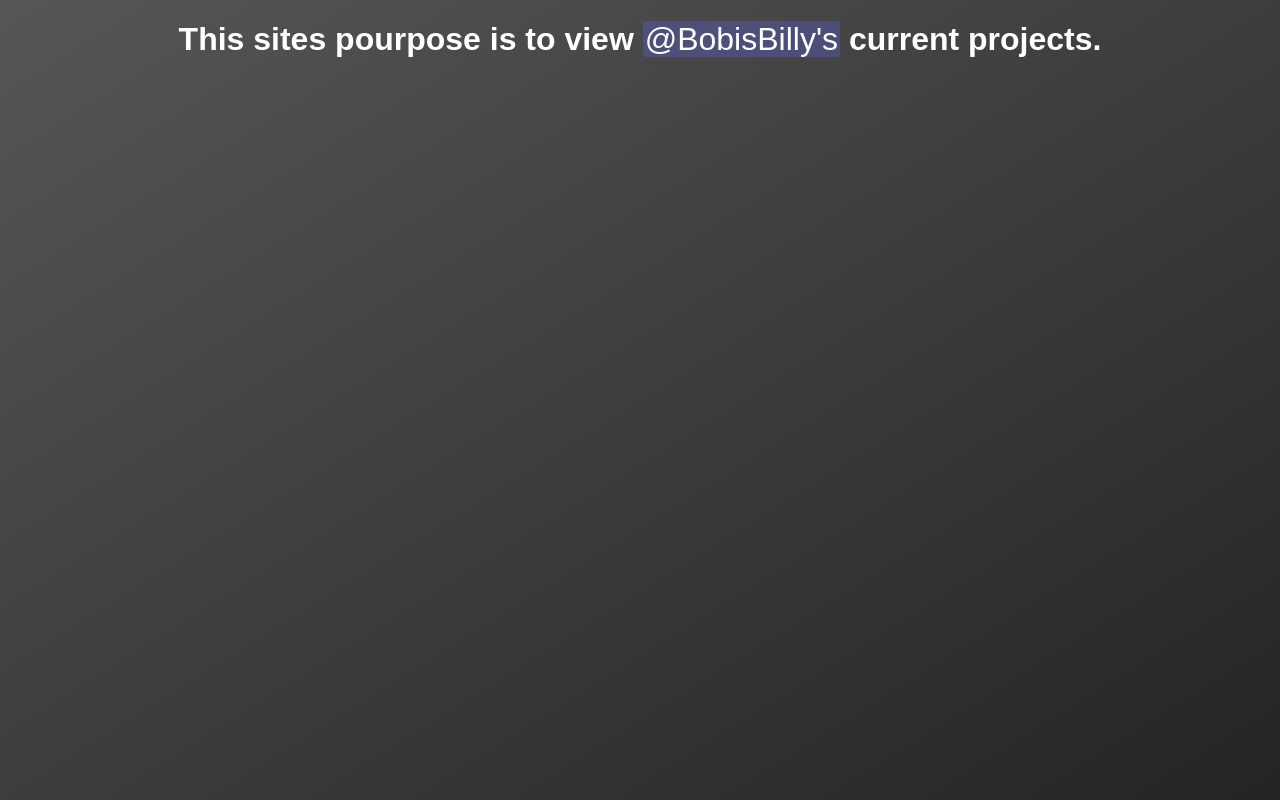
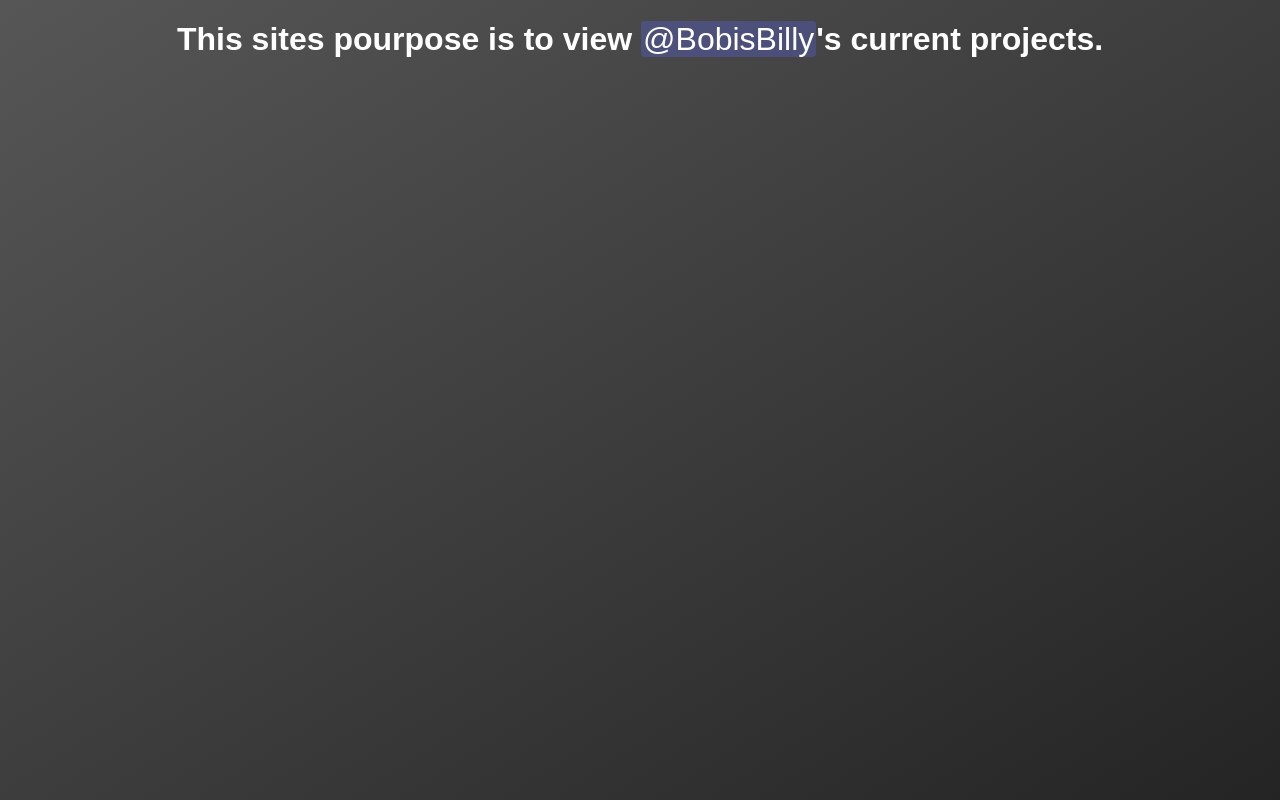
Before and after one commit to BobisBilly/bobisbilly.github.io, a plain HTML site: page index.html in a window 1280 px wide. Drawn offline with Linux system fonts and the light colour scheme.

Commit message:
modified:   index.html

```diff
--- a/index.html
+++ b/index.html
@@ -17,8 +17,7 @@
 </head>
 <body>
     <h1 class="title-text">This sites pourpose is to view
-		<a href="https://discord.com/users/1022602321370296371" target="_blank" class="user">@BobisBilly's</a>
-		current projects.
+		<a href="https://discord.com/users/1022602321370296371" target="_blank" class="user">@BobisBilly</a>'s current projects.
 	</h1>
 </body>
 </html>
```
